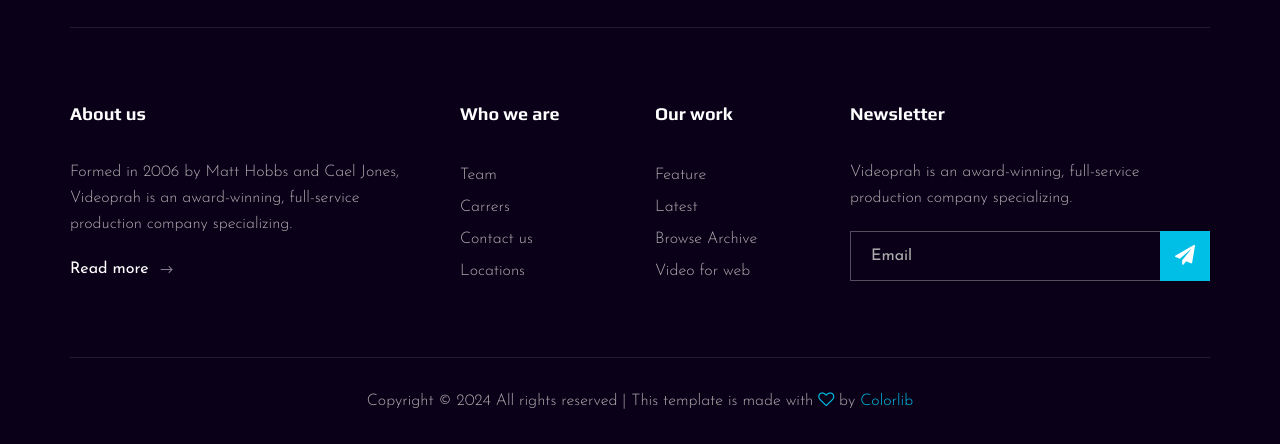
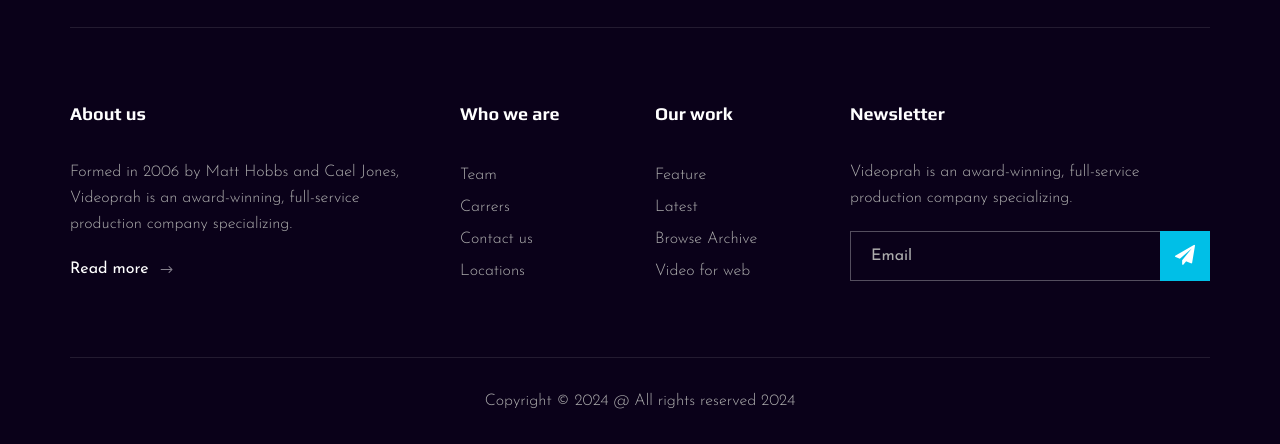
Before and after one commit to Chandan9389/Videographer-Website, a plain HTML site: page index.html in a window 1280 px wide. Shown: the part 4949-5393 px from the top of the page. Drawn offline with Linux system fonts and the light colour scheme.

Commit message:
Update index.html

```diff
--- a/index.html
+++ b/index.html
@@ -557,8 +557,7 @@
                             <script>
                                 document.write(new Date().getFullYear());
                             </script>
-                            All rights reserved | This template is made with <i class="fa fa-heart-o"
-                                aria-hidden="true"></i> by <a href="https://colorlib.com" target="_blank">Colorlib</a>
+                            @ All rights reserved 2024
                         </p>
                         <!-- Link back to Colorlib can't be removed. Template is licensed under CC BY 3.0. -->
                     </div>
```
